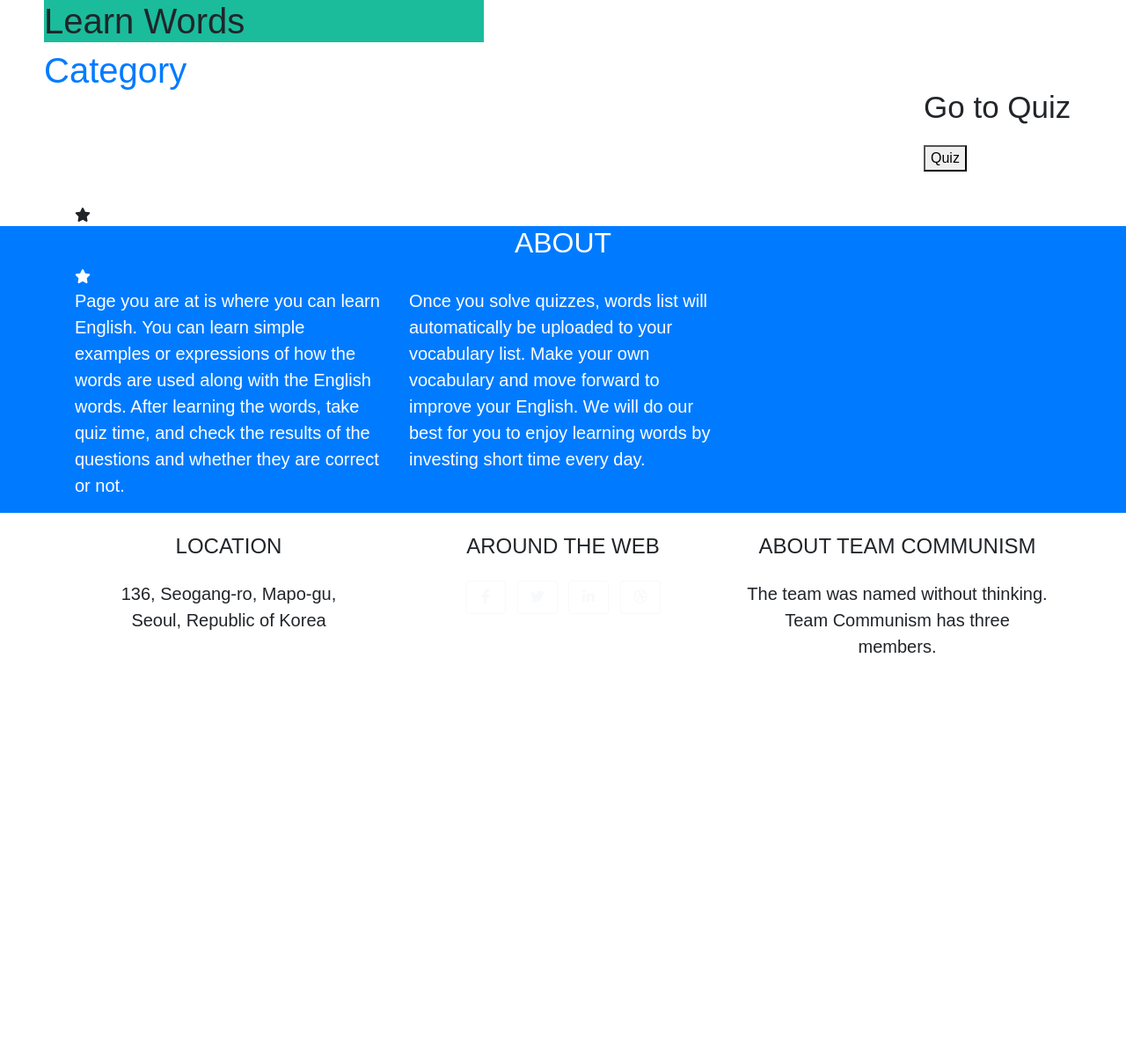
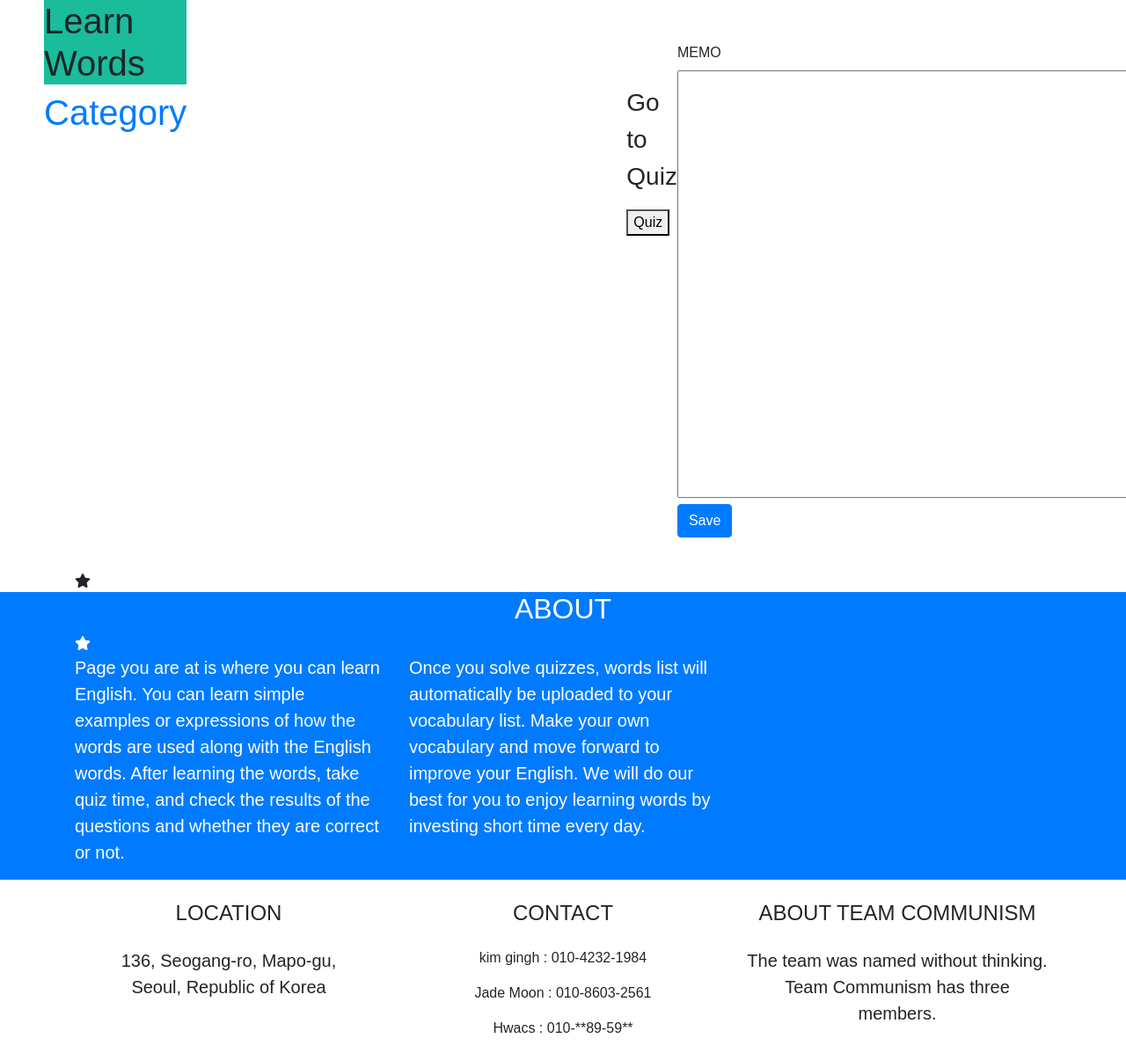
Before and after one commit to Moon-Jeonghyeon/LLM_Communism_project, a Django app: page /words/learn/ in a window 1280 px wide; the page is wider, and only the part inside the window is pictured. Shown: the part 120-1317 px from the top of that part at 88% size. Before the commit the page ends 862 px from the top of that part, so only its background shows below. Run offline with Django 5.2, Linux system fonts and the light colour scheme; data that the repository does not hold is empty; some libraries are stand-ins or nearby versions.

Commit message:
마지막 오류 수정/ 삭제기능

```diff
--- a/templates/base.html
+++ b/templates/base.html
@@ -101,11 +101,10 @@
                 </div>
                 <!-- Footer Social Icons-->
                 <div class="col-lg-4 mb-5 mb-lg-0">
-                    <h4 class="text-uppercase mb-4">Around the Web</h4>
-                    <a class="btn btn-outline-light btn-social mx-1" href="#!"><i class="fab fa-fw fa-facebook-f"></i></a>
-                    <a class="btn btn-outline-light btn-social mx-1" href="#!"><i class="fab fa-fw fa-twitter"></i></a>
-                    <a class="btn btn-outline-light btn-social mx-1" href="#!"><i class="fab fa-fw fa-linkedin-in"></i></a>
-                    <a class="btn btn-outline-light btn-social mx-1" href="#!"><i class="fab fa-fw fa-dribbble"></i></a>
+                    <h4 class="text-uppercase mb-4">Contact</h4>
+                    <p>kim gingh : 010-4232-1984</p>
+                    <p>Jade Moon : 010-8603-2561</p>
+                    <p>Hwacs : 010-**89-59**</p>
                 </div>
                 <!-- Footer About Text-->
                 <div class="col-lg-4">
--- a/templates/words/learn_words.html
+++ b/templates/words/learn_words.html
@@ -35,9 +35,10 @@
                 <input type="hidden" name="topic_id" value="{{ topic_id }}">
                 <input type="hidden" name="difficulty" value="{{ difficulty }}">
             {% endfor %}
-            <p style="font-size: 35px">Go to Quiz</p>
+            <p style="font-size: 28px">Go to Quiz</p>
             <button type="submit">Quiz</button>
         </form>
     </div>
+    {% include 'add_memo.html' %}
 </div>
 {% endblock %}
--- a/words/views.py
+++ b/words/views.py
@@ -438,9 +438,10 @@
                 url += f"topic_id={topic_id}"
             if difficulty:
                 url += f"&difficulty={difficulty}"
+
         else:
             # 쿼리스트링이 없으면 전체 단어장으로 리다이렉트
-            url = "/words/vocabulary/"
+            url = "/words/filtered_vocab/?topic_id=&difficulty="
 
         return HttpResponseRedirect(url)
 
```
Also changed, not shown: 1 other file.
